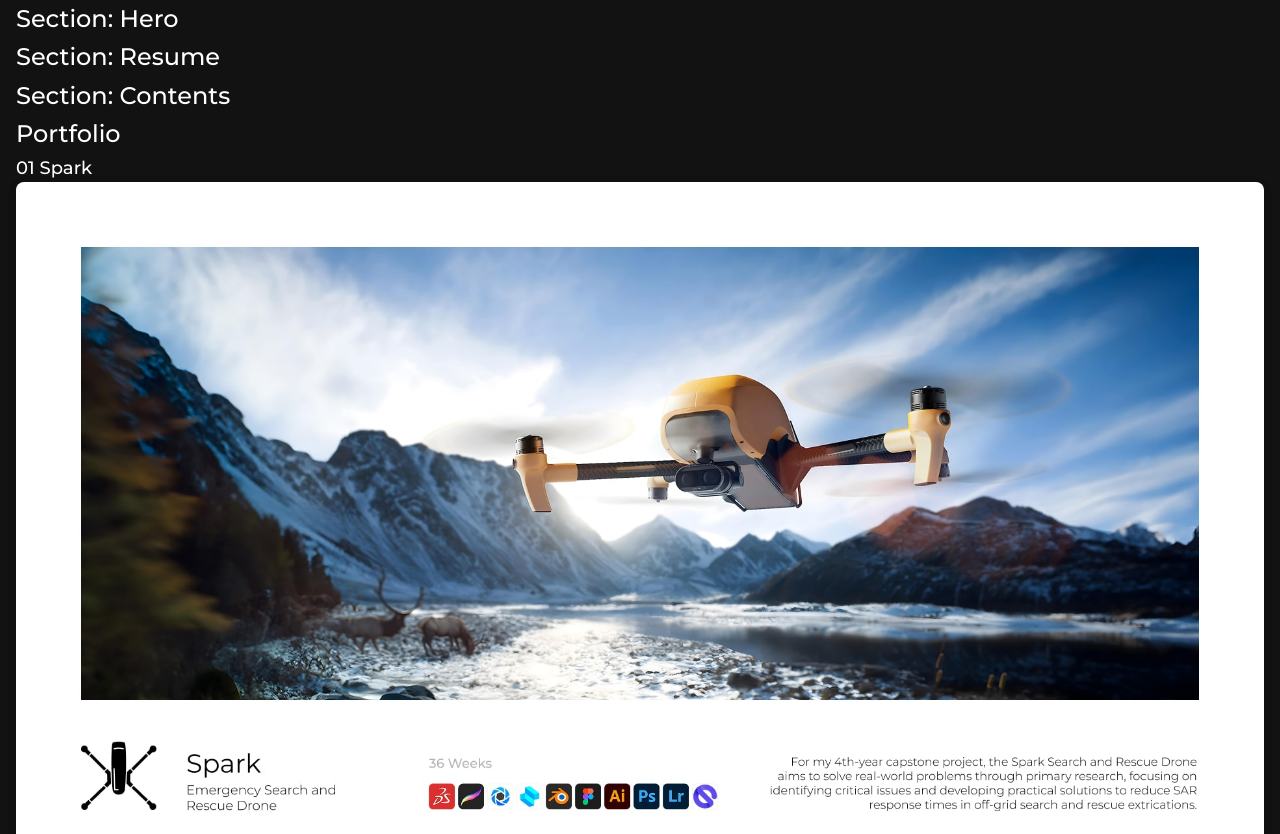
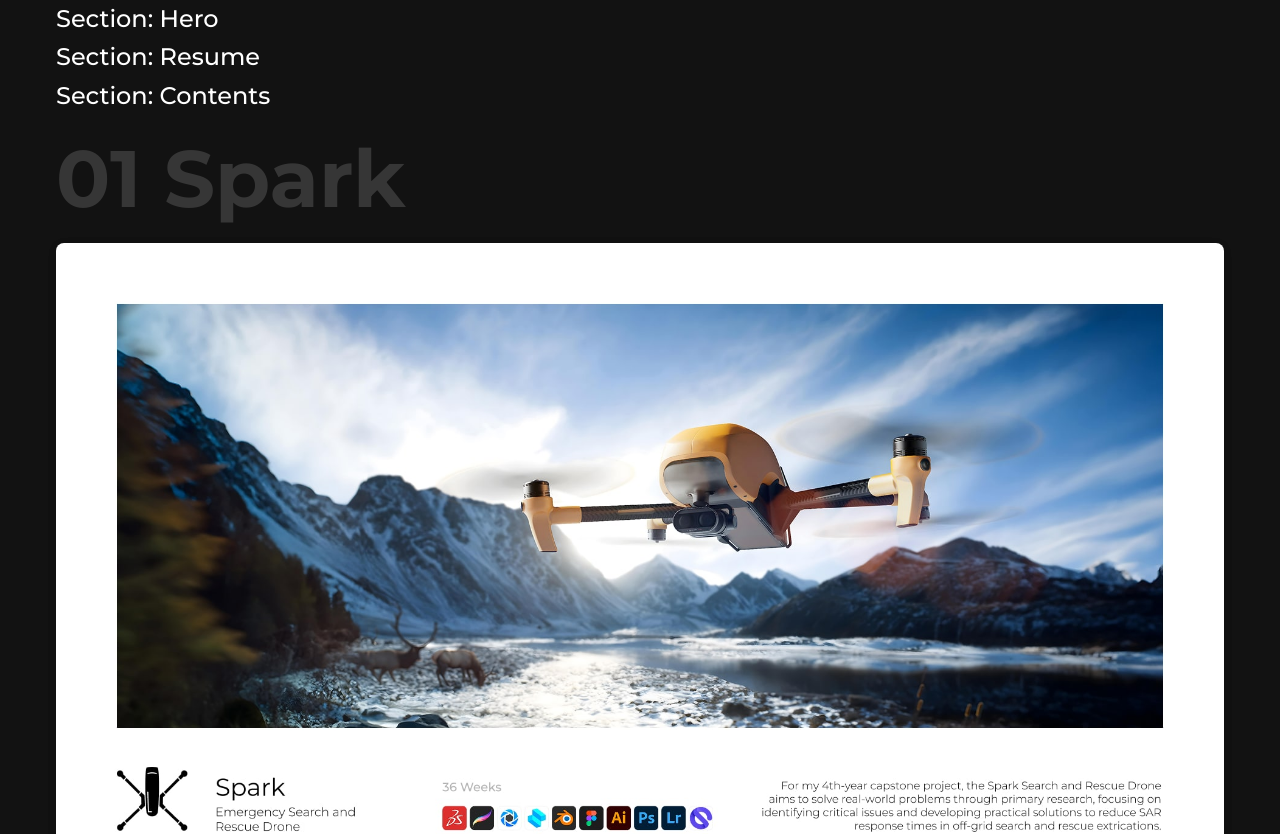
Before and after one commit to ZachRodgers/portfolio, a React (Create React App) app: page / in a window 1280 px wide. Shown: the top 834 px of the page. Built offline with nearby package versions, Linux system fonts and the light colour scheme.

Commit message:
Styles Fixes

```diff
--- a/src/App.css
+++ b/src/App.css
@@ -1,7 +1,6 @@
-/* Import Montserrat font */
 @import url('https://fonts.googleapis.com/css2?family=Montserrat:wght@300;400;500;700&display=swap');
 
-/* CSS Variables for colors */
+/* Colors */
 :root {
     --bg-primary: #121212;
     --text-primary: #ffffff;
@@ -24,7 +23,6 @@ body {
     line-height: 1.6;
 }
 
-/* Typography */
 h1 {
     font-weight: 500;
     font-size: 24px;
@@ -39,7 +37,7 @@ h2 {
 
 h3 {
     font-weight: 700;
-    font-size: 120px;
+    font-size: 80px;
     color: var(--text-primary);
 }
 
@@ -49,7 +47,6 @@ p {
     color: var(--text-primary);
 }
 
-/* Links */
 a {
     color: var(--text-primary);
     text-decoration: underline;
@@ -60,14 +57,12 @@ a:hover {
     text-decoration: underline;
 }
 
-/* Section spacing */
 section {
     padding: 2rem 0;
 }
 
-/* Component base styles */
 .component-container {
-    max-width: 1280px;
+    max-width: 1200px;
     margin: 0 auto;
     padding: 0 1rem;
 }
@@ -83,7 +78,7 @@ section {
 /* Portfolio styles */
 .portfolio-image {
     width: 100%;
-    max-width: 1280px;
+    max-width: 1200px;
     height: auto;
     border-radius: 8px;
     box-shadow: 0 2px 8px rgba(0, 0, 0, 0.1);
@@ -91,13 +86,16 @@ section {
 
 .portfolio-image img {
     width: 100%;
-    max-width: 1280px;
+    max-width: 1200px;
     height: auto;
     border-radius: 8px;
     box-shadow: 0 2px 8px rgba(0, 0, 0, 0.1);
 }
 
-/* Portfolio project styles */
+.project-section h3 {
+    opacity: 0.15;
+}
+
 .project-section {
     margin-bottom: 2rem;
 }
--- a/src/sections/Portfolio.tsx
+++ b/src/sections/Portfolio.tsx
@@ -86,7 +86,6 @@ const Portfolio: React.FC = () => {
 
     return (
         <section className="component-container">
-            <h1>Portfolio</h1>
             {Object.keys(projects)
                 .sort((a, b) => {
                     const numA = parseInt(a.split('-')[0]);
@@ -99,9 +98,9 @@ const Portfolio: React.FC = () => {
 
                     return (
                         <div key={projectKey} className="project-section">
-                            <h2>
+                            <h3>
                                 {formatProjectTitle(parseInt(projectNum), projectName)}
-                            </h2>
+                            </h3>
                             <div className="project-images">
                                 {images.map(image => (
                                     <div key={image.fileName} className="portfolio-image">
```
